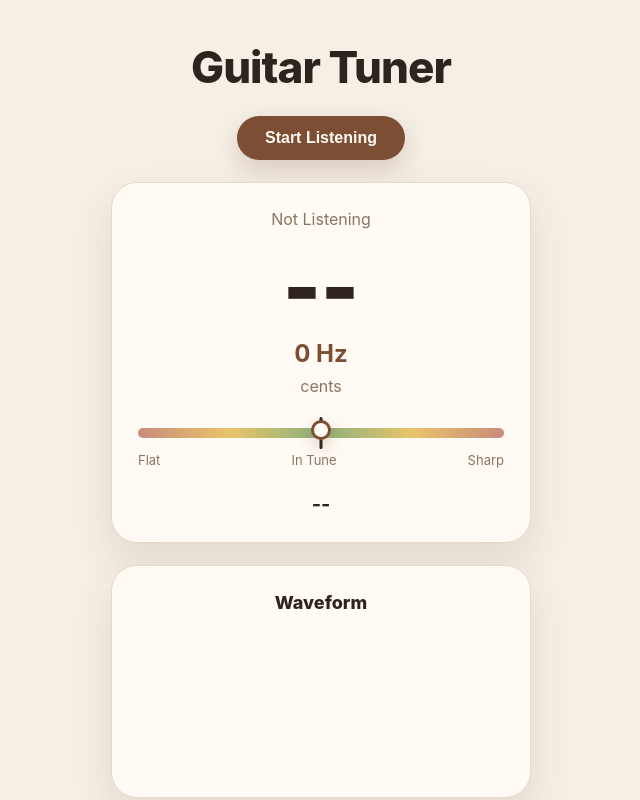
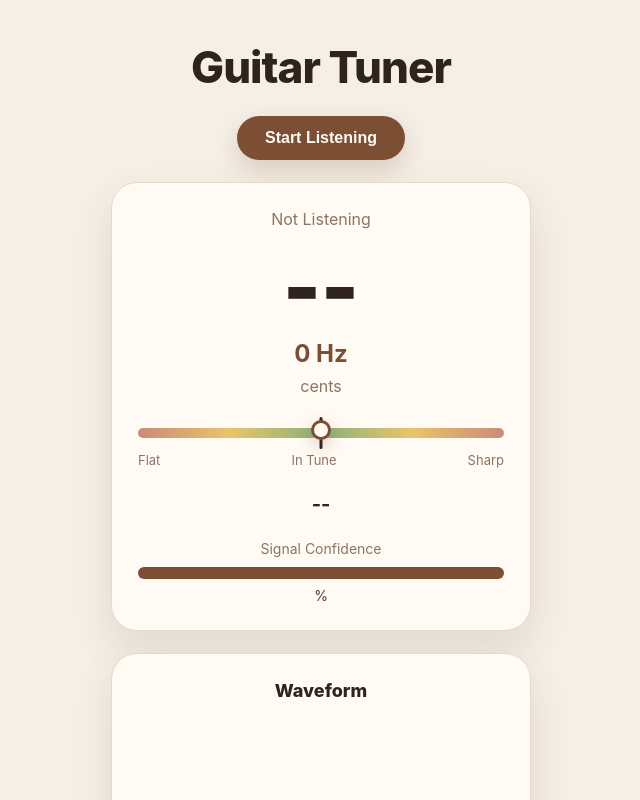
Before and after one commit to vaibhavrikhy/guitar-tuner, a React (Vite) app: page / in a window 1280 px wide. Shown: the top 800 px of the page, without its empty margins (319-959 px from the left). Built offline with nearby package versions, Linux system fonts and the light colour scheme.

Commit message:
confidence meter

```diff
--- a/src/App.css
+++ b/src/App.css
@@ -160,3 +160,33 @@ button:hover {
         font-size: 68px;
     }
 }
+
+.confidence-section {
+    margin-top: 24px;
+}
+
+.confidence-label {
+    margin-bottom: 10px;
+    font-size: 14px;
+    color: #8a7565;
+}
+
+.confidence-bar {
+    width: 100%;
+    height: 12px;
+    background: #e7d9c7;
+    border-radius: 999px;
+    overflow: hidden;
+}
+
+.confidence-fill {
+    height: 100%;
+    background: #7c4f35;
+    transition: width 0.15s ease;
+}
+
+.confidence-text {
+    margin-top: 8px;
+    font-size: 14px;
+    color: #5f3c28;
+}
--- a/src/components/TunerCard.jsx
+++ b/src/components/TunerCard.jsx
@@ -5,6 +5,7 @@ function TunerCard({
   cents,
   status,
   needlePosition,
+  confidence,
 }) {
   return (
     <div className="card">
@@ -49,6 +50,24 @@ function TunerCard({
       <div className="status">
         {status}
       </div>
+      <div className="confidence-section">
+  <div className="confidence-label">
+    Signal Confidence
+  </div>
+
+  <div className="confidence-bar">
+    <div
+      className="confidence-fill"
+      style={{
+        width: `${confidence}%`,
+      }}
+    ></div>
+  </div>
+
+  <div className="confidence-text">
+    {confidence}%
+  </div>
+</div>
     </div>
   );
 }
--- a/src/hooks/useTuner.js
+++ b/src/hooks/useTuner.js
@@ -17,6 +17,7 @@ function useTuner() {
     const [cents, setCents] = useState(0);
     const [isListening, setIsListening] = useState(false);
     const [analyser, setAnalyser] = useState(null);
+    const [confidence, setConfidence] = useState(0);
 
     const frequencyHistory = useRef([]);
     const animationFrameRef = useRef(null);
@@ -130,9 +131,13 @@ function useTuner() {
                     };
 
                     setFrequency(0);
+                    setConfidence(0);
                     setNote("--");
                     setCents(0);
                     setStatus("No Signal");
+                    setConfidence(
+                        Math.round(detectedPitch.confidence)
+                    );
                 }
 
                 animationFrameRef.current = requestAnimationFrame(detectFrequency);
@@ -158,6 +163,7 @@ function useTuner() {
         startListening,
         stopListening,
         analyser,
+        confidence,
     };
 }
 
```
